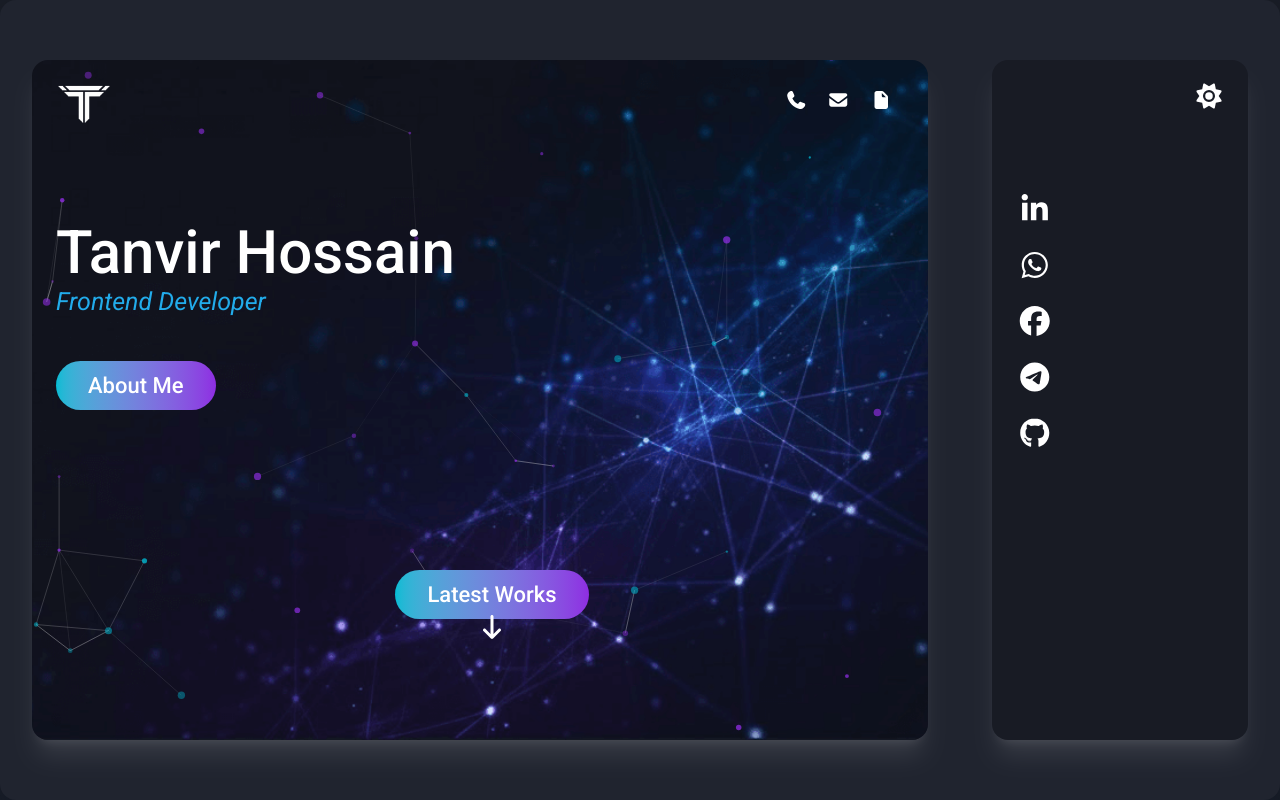
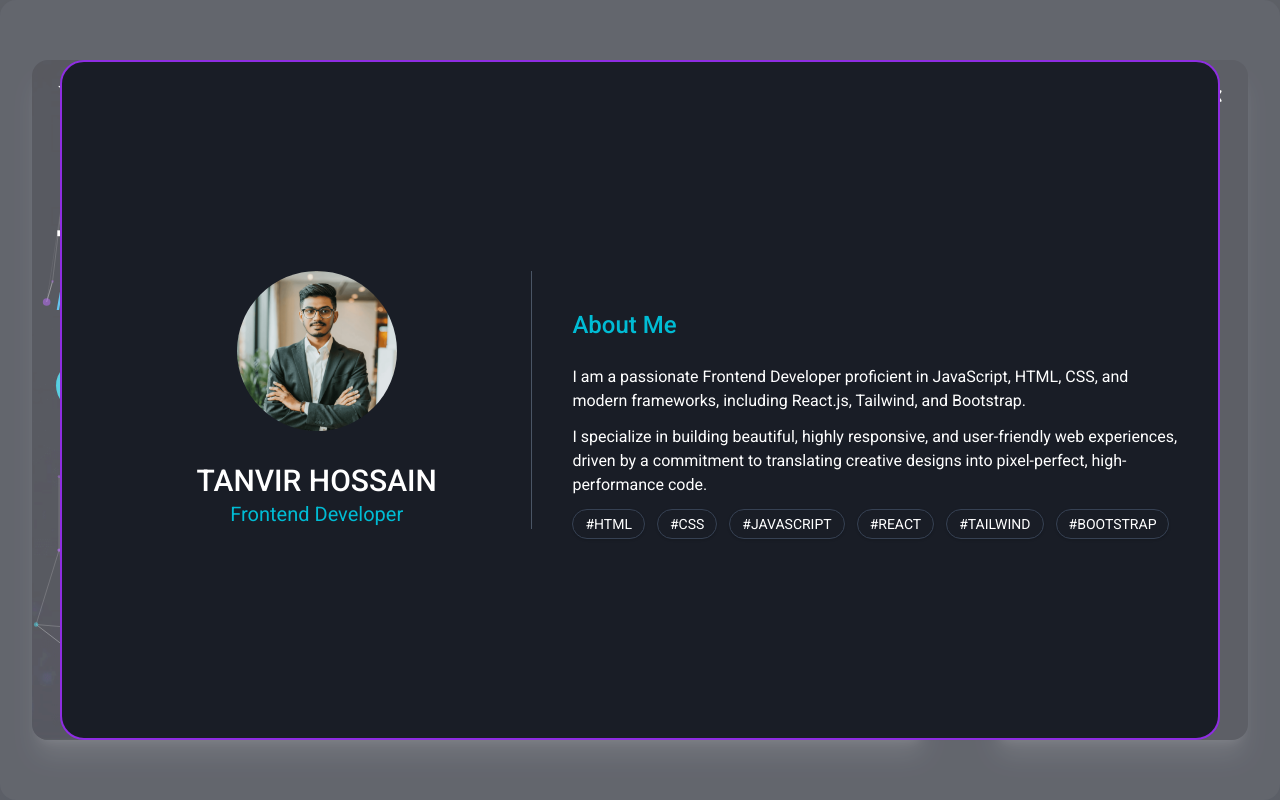
Before and after one commit to Tanvirho/REACT-PORTFOLIO, a React (Vite) app: page / in a window 1280 px wide. Shown: the top 800 px of the page. Built offline with nearby package versions, Linux system fonts and the light colour scheme.

Commit message:
add about

```diff
--- a/src/assets/ProjectData.js
+++ b/src/assets/ProjectData.js
@@ -1,43 +1,56 @@
-import pic_1 from './11-1.png'
-import pic_2 from './22-1.png'
-import pic_3 from './33-1.png'
-import pic_4 from './44-1.png'
+import pic_1 from "./11-1.png";
+import pic_2 from "./22-1.png";
+import pic_3 from "./33-1.png";
+import pic_4 from "./44-1.png";
 
-export default [
+export const ProjectData = [
   {
     id: 1,
     picture: pic_1,
     title: "Tanvir Hossain",
-    subtitle:"(Portfolio)",
-    description:"Designed and developed the site from scratch. Used a combo of themes and Figma to get the best results. Integrated contact form in the website using Netlify.",
+    subtitle: "(Portfolio)",
+    description:
+      "Designed and developed the site from scratch. Used a combo of themes and Figma to get the best results. Integrated contact form in the website using Netlify.",
     Frameworks: ["HTML", "CSS", "JAVASCRIPT", "BOOTSTRAP"],
-    link: "https://tanvir-hossain-shifat.netlify.app/"
+    link: "https://tanvir-hossain-shifat.netlify.app/",
   },
   {
     id: 2,
     picture: pic_2,
     title: "Fashion Park",
-    subtitle:"(E-commerce)",
-    description:"Fashion Park is a modern, responsive, high-performance e-commerce frontend, specifically designed to showcase and sell fashionable T-shirts.",
-    Frameworks: ["HTML", "CSS", "JAVASCRIPT", "REACT","TAILWIND"],
-    link: "https://fashionpark.netlify.app/"
+    subtitle: "(E-commerce)",
+    description:
+      "Fashion Park is a modern, responsive, high-performance e-commerce frontend, specifically designed to showcase and sell fashionable T-shirts.",
+    Frameworks: ["HTML", "CSS", "JAVASCRIPT", "REACT", "TAILWIND"],
+    link: "https://fashionpark.netlify.app/",
   },
   {
     id: 3,
     picture: pic_3,
     title: "Country Flags Explorer",
-    subtitle:"(Country Details)",
-    description:"The Country Flags project homepage displays all countries, allowing users to search by name or filter by region. Clicking a flag leads to the country details page.",
+    subtitle: "(Country Details)",
+    description:
+      "The Country Flags project homepage displays all countries, allowing users to search by name or filter by region. Clicking a flag leads to the country details page.",
     Frameworks: ["HTML", "CSS", "JAVASCRIPT", "REACT"],
-    link: "https://countriesresapi.netlify.app/"
+    link: "https://countriesresapi.netlify.app/",
   },
   {
     id: 4,
     picture: pic_4,
     title: "Track Your Expense",
-    subtitle:"(Finance)",
-    description:"Simplify your financial life. This WebApp allows you to accurately track your monthly and yearly expenses, helping you stay focused on your financial goals.",
-    Frameworks: ["HTML", "CSS", "JAVASCRIPT", "REACT","TAILWIND"],
-    link: "https://working-with-forms-in-react.netlify.app/"
+    subtitle: "(Finance)",
+    description:
+      "Simplify your financial life. This WebApp allows you to accurately track your monthly and yearly expenses, helping you stay focused on your financial goals.",
+    Frameworks: ["HTML", "CSS", "JAVASCRIPT", "REACT", "TAILWIND"],
+    link: "https://working-with-forms-in-react.netlify.app/",
   },
 ];
+
+export const skills = [
+  "HTML",
+  "CSS",
+  "JAVASCRIPT",
+  "REACT",
+  "TAILWIND",
+  "BOOTSTRAP",
+];
--- /dev/null
+++ b/src/components/About.jsx
@@ -0,0 +1,45 @@
+import React from "react";
+import image from "../assets/Hero-photo.png";
+import { skills } from "../assets/ProjectData";
+
+const About = () => {
+  return (
+    <>
+      <div className="fixed inset-0 z-40 bg-white opacity-30"></div>
+      <div className="fixed inset-15 z-50 flex flex-wrap items-center justify-center rounded-3xl border-2 border-[#8E2DE2] bg-[#191d26] p-10">
+        <div className="flex md:w-[40%] flex-col items-center md:border-r border-r-gray-600">
+          <div className="h-40 w-40 overflow-hidden rounded-full">
+            <img src={image} alt="Hero.png" />
+          </div>
+          <h1 className="mt-8 text-3xl font-medium">TANVIR HOSSAIN</h1>
+          <h2 className="text-[20px] text-[#00BCD4]">Frontend Developer</h2>
+        </div>
+        <div className="mt-12 md:w-[60%] md:pl-10">
+          <h1 className="mb-6 text-2xl font-medium text-[#00BCD4]">About Me</h1>
+          <p>
+            I am a passionate Frontend Developer proficient in JavaScript, HTML,
+            CSS, and modern frameworks, including React.js, Tailwind, and
+            Bootstrap.
+          </p>
+          <p className="mt-3">
+            I specialize in building beautiful, highly responsive, and
+            user-friendly web experiences, driven by a commitment to translating
+            creative designs into pixel-perfect, high-performance code.
+          </p>
+          <div className="flex flex-wrap space-x-3">
+            {skills.map((framework, i) => (
+              <span
+                className="mt-3 rounded-full border border-gray-700 px-3 py-1 text-sm shadow-sm"
+                key={i}
+              >
+                #{framework}
+              </span>
+            ))}
+          </div>
+        </div>
+      </div>
+    </>
+  );
+};
+
+export default About;
--- a/src/components/HeroEffect.jsx
+++ b/src/components/HeroEffect.jsx
@@ -11,11 +11,13 @@ import {
   faWhatsapp,
 } from "@fortawesome/free-brands-svg-icons";
 import ParticleBackground from "./ParticleBackground";
+import About from "./About";
 
 export const HeroEffect = () => {
   return (
+    <>
       <div
-      className="heroImage relative h-[85%] w-[100%] overflow-hidden bg-cover bg-center bg-no-repeat shadow-xl shadow-white/10 md:w-[70%] md:rounded-2xl"
+        className="heroImage relative h-[85%] w-full overflow-hidden bg-cover bg-center bg-no-repeat shadow-xl shadow-white/10 md:w-[70%] md:rounded-2xl"
         style={{ backgroundImage: `URL(${heroImage})` }}
       >
         <div className="absolute inset-0 z-0">
@@ -76,5 +78,7 @@ export const HeroEffect = () => {
           </ul>
         </div>
       </div>
+      <About />
+    </>
   );
 };
--- a/src/components/Projects.jsx
+++ b/src/components/Projects.jsx
@@ -1,5 +1,5 @@
 import React from "react";
-import ProjectData from "../assets/ProjectData";
+import { ProjectData } from "../assets/ProjectData";
 import { ProjectItem } from "./ProjectItem";
 
 export const Projects = () => {
```
Also changed, not shown: src/assets/Hero-photo.png (added). Lines whose indentation alone changed are shown as unchanged.
